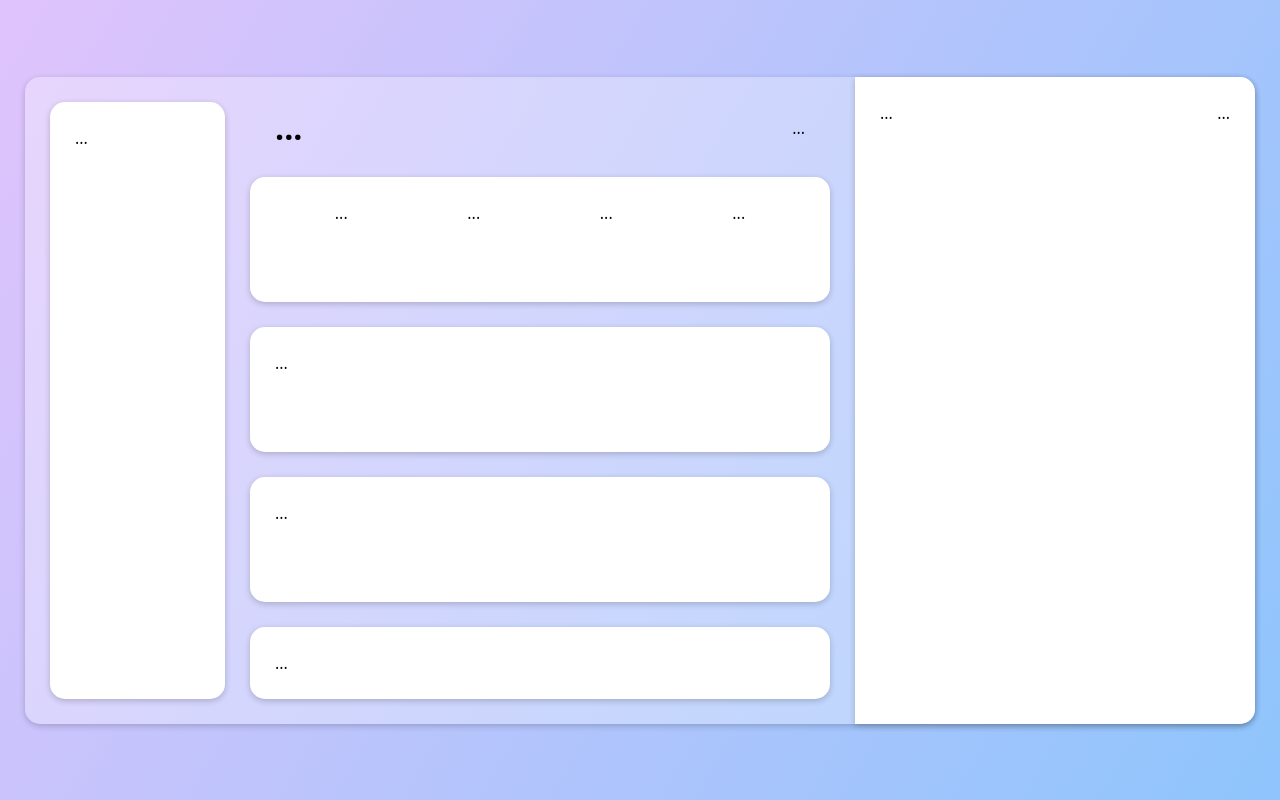
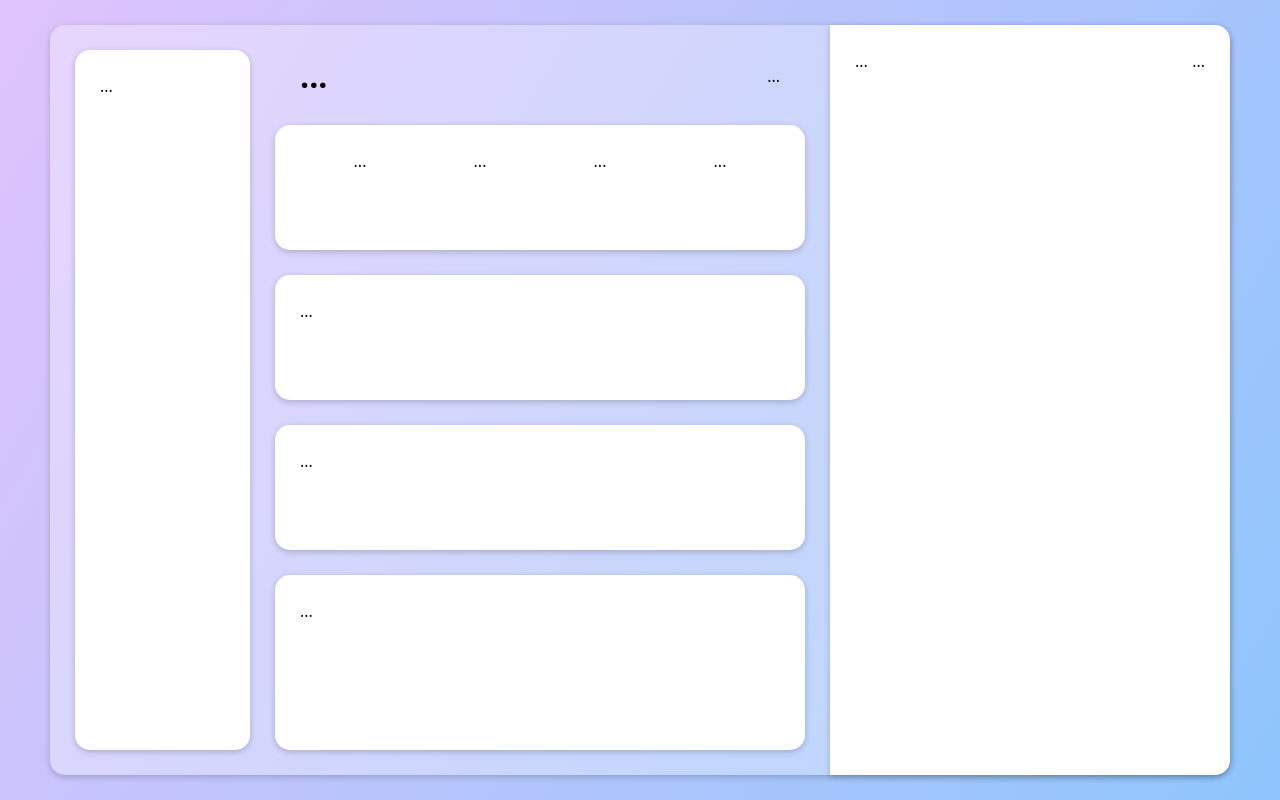
Before and after one commit to bradvatne/finance-app-grid-practice, a Next.js app: page / in a window 1280 px wide. Built offline with nearby package versions, Linux system fonts and the light colour scheme.

Commit message:
fix fullscreen

```diff
--- a/styles/globals.scss
+++ b/styles/globals.scss
@@ -43,8 +43,9 @@ $box-shadow: 0 2px 6px rgba(0, 0, 0, 0.2);
 
 .app-container {
   display: flex;
-  width: 100vw;
-  min-height: 100vh;
+  width: 100%;
+  height: 100vh;
+  padding: 25px;
   justify-content: center;
   align-items: center;
 }
@@ -73,6 +74,8 @@ $box-shadow: 0 2px 6px rgba(0, 0, 0, 0.2);
 
 //Full screen
 @media (min-width: 1001px) {
+
+
   .grid {
     display: grid;
     grid-template-columns: 200px auto 400px;
@@ -81,7 +84,8 @@ $box-shadow: 0 2px 6px rgba(0, 0, 0, 0.2);
     box-shadow: $box-shadow;
     border-radius: $border-radius;
     background-color: rgba(255, 255, 255, 0.3);
-    width: 1400px;
+    width: 100%;
+    height: 100%;
   }
 
   .center {
@@ -124,8 +128,7 @@ $box-shadow: 0 2px 6px rgba(0, 0, 0, 0.2);
 @media (max-width: 1000px) {
   .app-container {
     width: 100%;
-    padding-left: 10px;
-    padding-right: 10px;
+    height: 100%;
   }
   .grid {
     box-sizing: content-box;
@@ -134,7 +137,6 @@ $box-shadow: 0 2px 6px rgba(0, 0, 0, 0.2);
     grid-template-columns: 1fr;
     grid-template-rows: 80px 600px 300px;
     height: 100%;
-    padding: 25px 0 25px 0;
   }
 
   .icons {
@@ -183,10 +185,3 @@ $box-shadow: 0 2px 6px rgba(0, 0, 0, 0.2);
     grid-column: 1/3;
   }
 }
-
-//Height query because no placeholder
-@media (min-height: 900px) and (min-width: 1001px) {
-  .right {
-    height: 800px;
-  }
-}
```
